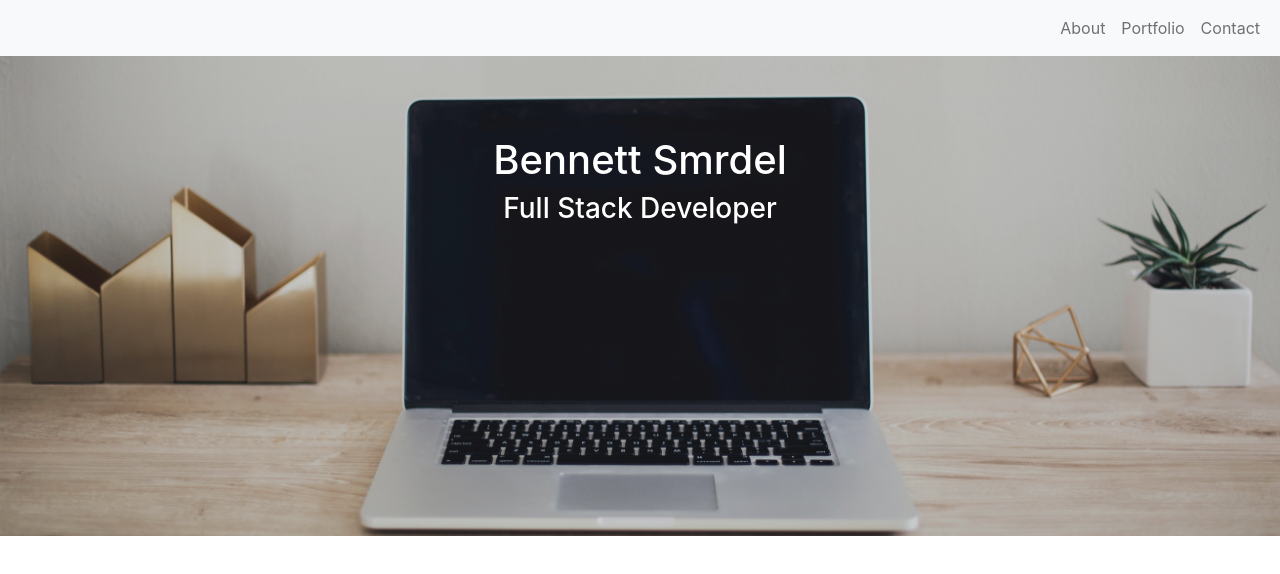
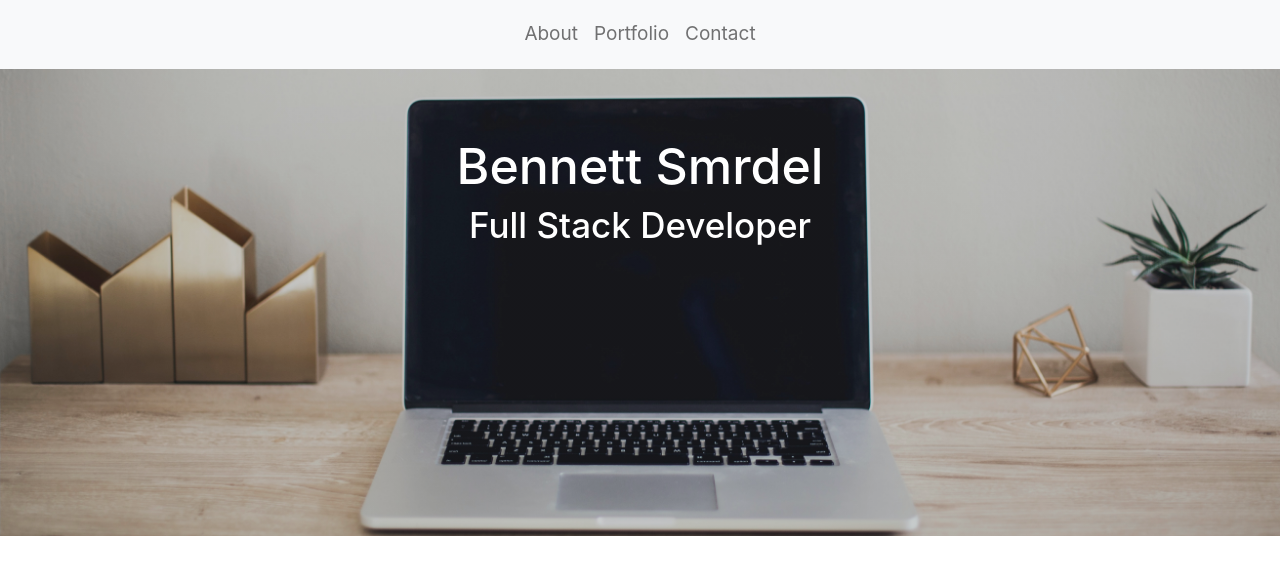
Before and after one commit to bsmrdel101/Portfolio, a React (Create React App) app: page / in a window 1280 px wide. Shown: the top 574 px of the page. Built offline with nearby package versions, Linux system fonts and the light colour scheme.

Commit message:
adjusted font size and hover effects for the header and navbar

```diff
--- a/src/components/Header/Header.css
+++ b/src/components/Header/Header.css
@@ -8,12 +8,28 @@
     height: 60vh;
 }
 
+.header-text h1 {
+    font-size: 50px;
+}
+.header-text h3 {
+    font-size: 35px;
+}
+
 .header-text {
     padding-top: 80px;
     color: white;
 }
 
-@media (max-width: 980px) {
+@media (max-width: 1000px) {
+    .header-text h1 {
+        font-size: 40px;
+    }
+    .header-text h3 {
+        font-size: 25px;
+    }
+}
+
+@media (max-width: 800px) {
     .header-text {
         padding-top: 120px;
     }
--- a/src/components/Nav/Nav.css
+++ b/src/components/Nav/Nav.css
@@ -1,7 +1,16 @@
 #navbarNav {
-    justify-content: end;
+    justify-content: center;
+    font-size: 19px;
 }
 
-.nav-item:hover {
+.nav-link {
+    transition: ease 0.2s;
+    margin-top: 4px;
+    margin-bottom: 4px;
+}
+
+.nav-link:hover {
     cursor: pointer;
+    background-color: rgb(231, 231, 231);
+    border-radius: 10px;
 }
```
